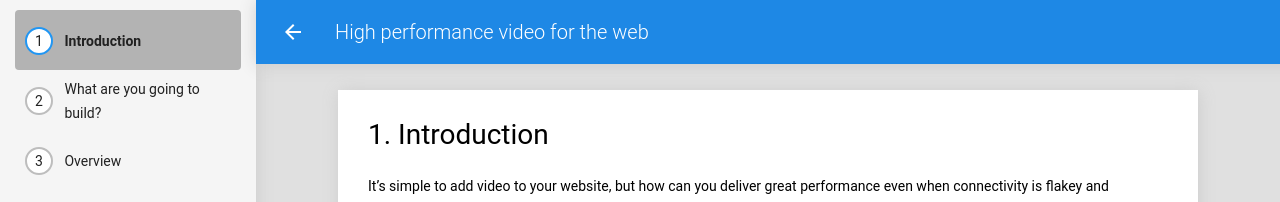
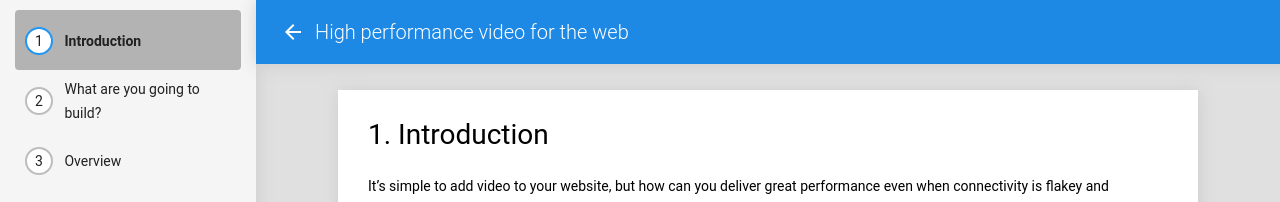
Before and after one commit to samdutton/ilt, a Jekyll site: the page built from video/introduction/index.md, in a window 1280 px wide. Shown: the top 202 px of the page. Built offline with Jekyll 4.4.1, drawn with Linux system fonts in a browser that asks for light colours.

Commit message:
Minor h1 tweak

```diff
--- a/css/main.css
+++ b/css/main.css
@@ -40,7 +40,7 @@ footer .github {
   display: block;
   float: left;
   fill: white;
-  margin: 0 30px 0 0;
+  margin: 0 10px 0 0;
   width: 24px;
 }
 
```
